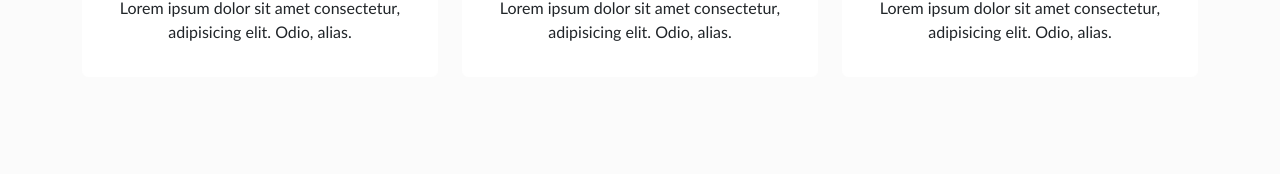
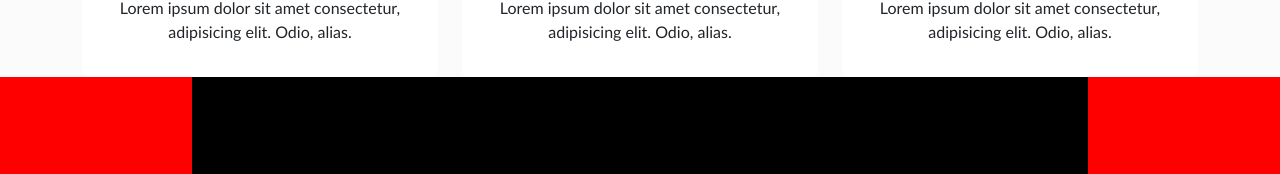
Before and after one commit to devitoangelo/proj-html-vuejs, a Vue app: page / in a window 1280 px wide. Shown: the part 1253-1427 px from the top of the page. Before the commit the page ends 1330 px from the top, so only its background shows below. Built offline with nearby package versions, Linux system fonts and the light colour scheme.

Commit message:
add only style to results

```diff
--- a/src/App.vue
+++ b/src/App.vue
@@ -98,7 +98,11 @@ export default {
     </div>
 
     <!-- results -->
+    <div class="info">
+      <div class="results">
 
+      </div>
+    </div>
 
 
 
@@ -184,4 +188,19 @@ export default {
 
 /* results */
 
+.info {
+  background-color: red;
+  width: 100%;
+  height: 100px;
+
+  >.results {
+    background-color: black;
+    margin: auto;
+    width: 70%;
+    height: 100%;
+
+  }
+
+
+}
 </style>
```
